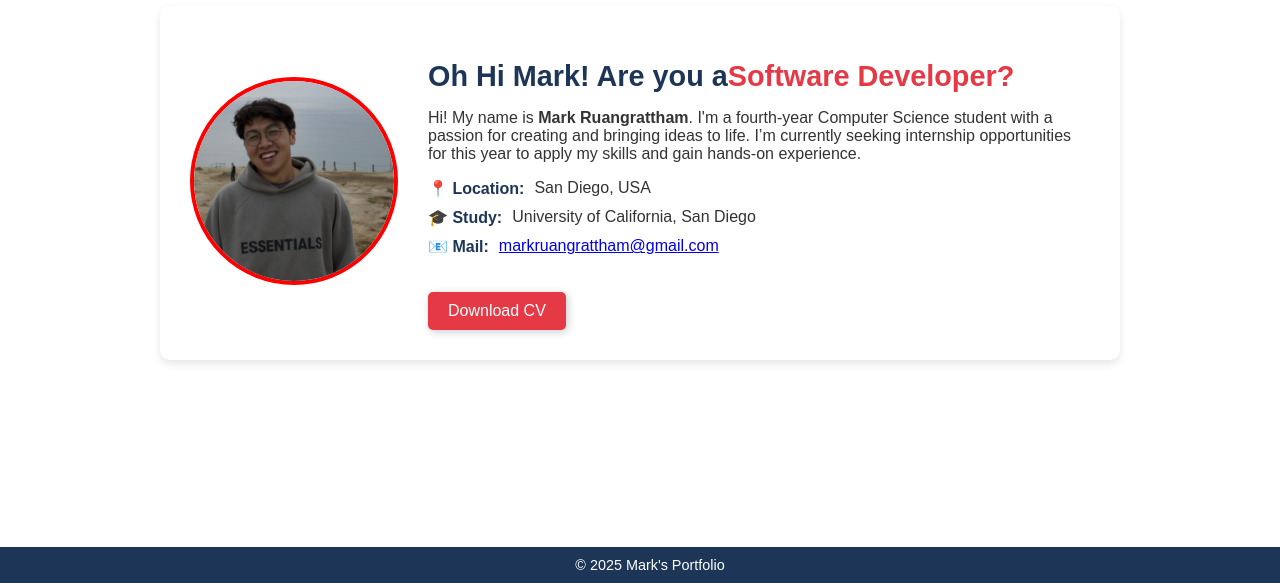
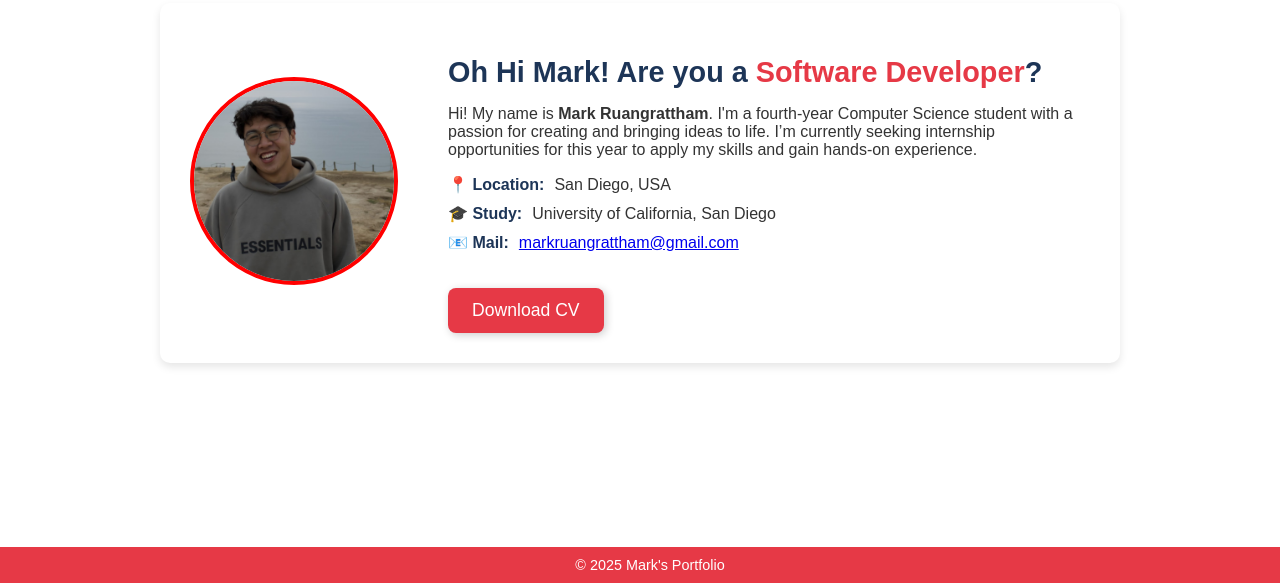
Before and after one commit to markruangrattham/Portfolio, a plain HTML site: page index.html in a window 1280 px wide. Shown: the part 217-800 px from the top of the page. Drawn offline with Linux system fonts and the light colour scheme.

Commit message:
CSS update
made page look a little nicer

```diff
--- a/css/style.css
+++ b/css/style.css
@@ -25,6 +25,7 @@ body {
     padding: 30px;
     border-radius: 10px;
     box-shadow: 0 4px 8px rgba(0, 0, 0, 0.1);
+    gap: 20px;
 }
 
 /* Profile Image */
@@ -75,10 +76,10 @@ body {
 .cv-btn {
     background-color: #e63946;
     color: white;
-    padding: 10px 20px;
-    font-size: 1em;
+    padding: 12px 24px;
+    font-size: 1.1em;
     border: none;
-    border-radius: 5px;
+    border-radius: 8px;
     cursor: pointer;
     margin-top: 20px;
     box-shadow: 2px 2px 8px rgba(0, 0, 0, 0.2);
@@ -87,13 +88,14 @@ body {
 
 .cv-btn:hover {
     background-color: #c62f38;
+    transform: scale(1.05);
 }
 
 /* Footer */
 footer {
     text-align: center;
     padding: 10px;
-    background: #1d3557;
+    background: #e63946;
     color: white;
     font-size: 0.9em;
     position: fixed;
--- a/index.html
+++ b/index.html
@@ -13,7 +13,7 @@
                 <img src="/Portfolio/img/profilepic.jpg" alt="Profile Picture">
             </div>
             <div class="profile-info">
-                <h1>Oh Hi Mark! Are you a<span class="highlight">Software Developer?</span></h1>
+                <h1>Oh Hi Mark! Are you a <span class="highlight">Software Developer</span>?</h1>
 
                 <p>Hi! My name is <strong>Mark Ruangrattham</strong>. I'm a fourth-year Computer Science student with a passion for creating and bringing ideas to life. I’m currently seeking internship opportunities for this year to apply my skills and gain hands-on experience.</p>
                 <ul class="details">
```
